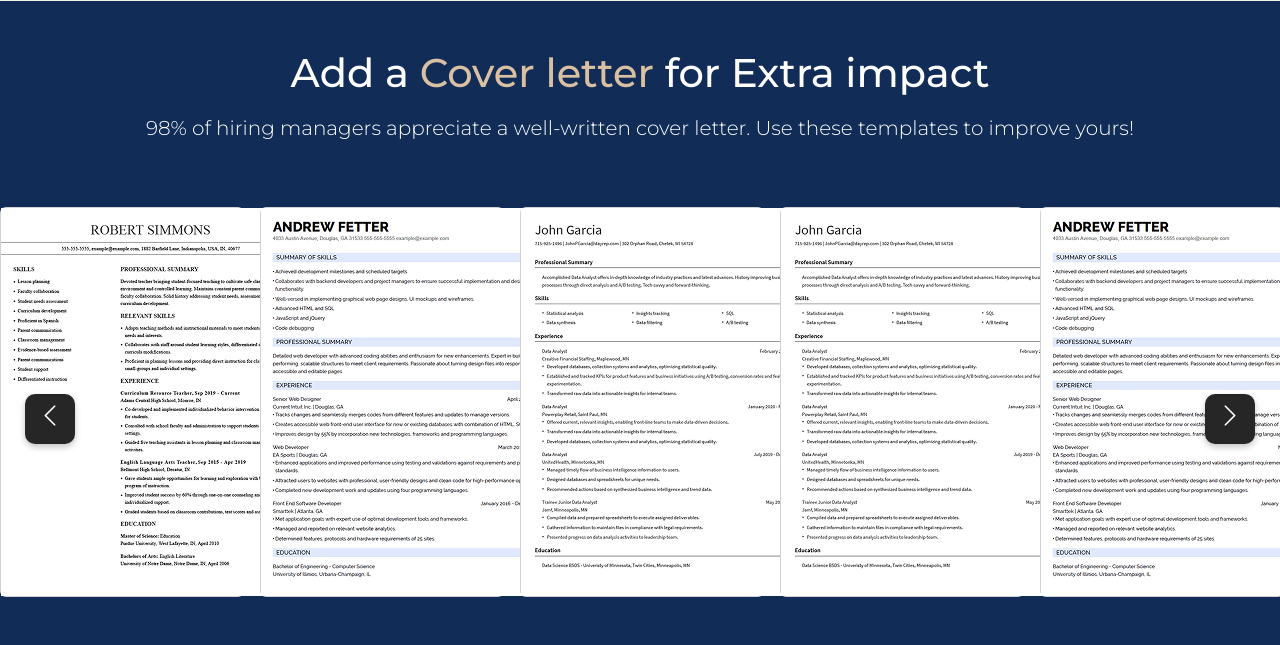
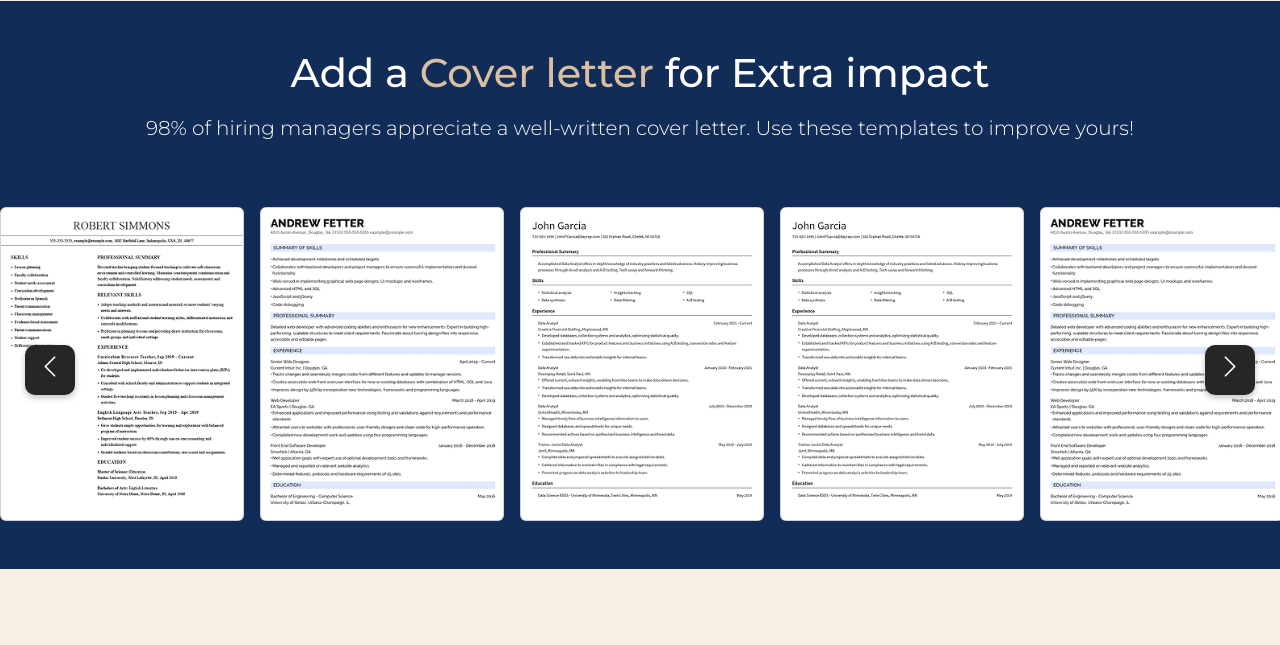
Before and after one commit to khangjhin4444/CV-Hosting-web, a PHP site: page / in a window 1280 px wide. Shown: the part 2137-2782 px from the top of the page. After the commit the page ends 2706 px from the top, so only its background shows below. Run offline with PHP 8.4, Linux system fonts and the light colour scheme; some libraries are stand-ins or nearby versions; some web fonts are replaced.

Commit message:
complete carousel

```diff
--- a/css/home.css
+++ b/css/home.css
@@ -20,9 +20,8 @@
 }
 
 .card  img {
-  width: 300px;
-  height: 388px;
-  object-fit: cover;
+  object-fit: contain;
+  border-radius: 10px;
 }
 
 
--- a/index.html
+++ b/index.html
@@ -192,36 +192,36 @@
     <p class="lead pb-5" style="color: white;">98% of hiring managers appreciate a well-written cover letter. Use these templates to improve yours!</p>
 
     <i id="left" class="bi bi-chevron-left"></i>
-    <ul class="carousel p-0 m-0 ">
+    <ul class="carousel p-0 m-0 gx-5">
       <li class="card">
-        <img src="images/CV template.png" alt="" draggable = "false">
+        <img src="images/CV template.png" alt="" draggable = "false" class="img-fluid">
       </li>
       <li class="card">
-        <img src="images/CV template (1).png" alt="" draggable = "false">
+        <img src="images/CV template (1).png" alt="" draggable = "false" class="img-fluid">
       </li>
       <li class="card">
-        <img src="images/CV template (2).png" alt="" draggable = "false">
+        <img src="images/CV template (2).png" alt="" draggable = "false" class="img-fluid">
       </li>
       <li class="card">
-        <img src="images/CV template (2).png" alt="" draggable = "false">
+        <img src="images/CV template (2).png" alt="" draggable = "false" class="img-fluid">
       </li>
       <li class="card">
-        <img src="images/CV template (1).png" alt="" draggable = "false">
+        <img src="images/CV template (1).png" alt="" draggable = "false" class="img-fluid">
       </li>
       <li class="card">
-        <img src="images/CV template.png" alt="" draggable = "false">
+        <img src="images/CV template.png" alt="" draggable = "false" class="img-fluid">
       </li>
       <li class="card">
-        <img src="images/CV template (1).png" alt="" draggable = "false">
+        <img src="images/CV template (1).png" alt="" draggable = "false" class="img-fluid">
       </li>
       <li class="card">
-        <img src="images/CV template (2).png" alt="" draggable = "false">
+        <img src="images/CV template (2).png" alt="" draggable = "false" class="img-fluid">
       </li>
       <li class="card">
-        <img src="images/CV template (2).png" alt="" draggable = "false">
+        <img src="images/CV template (2).png" alt="" draggable = "false" class="img-fluid">
       </li>
       <li class="card">
-        <img src="images/CV template (1).png" alt="" draggable = "false">
+        <img src="images/CV template (1).png" alt="" draggable = "false" class="img-fluid">
       </li>
     </ul>
     <i id="right" class="bi bi-chevron-right"></i>
```
